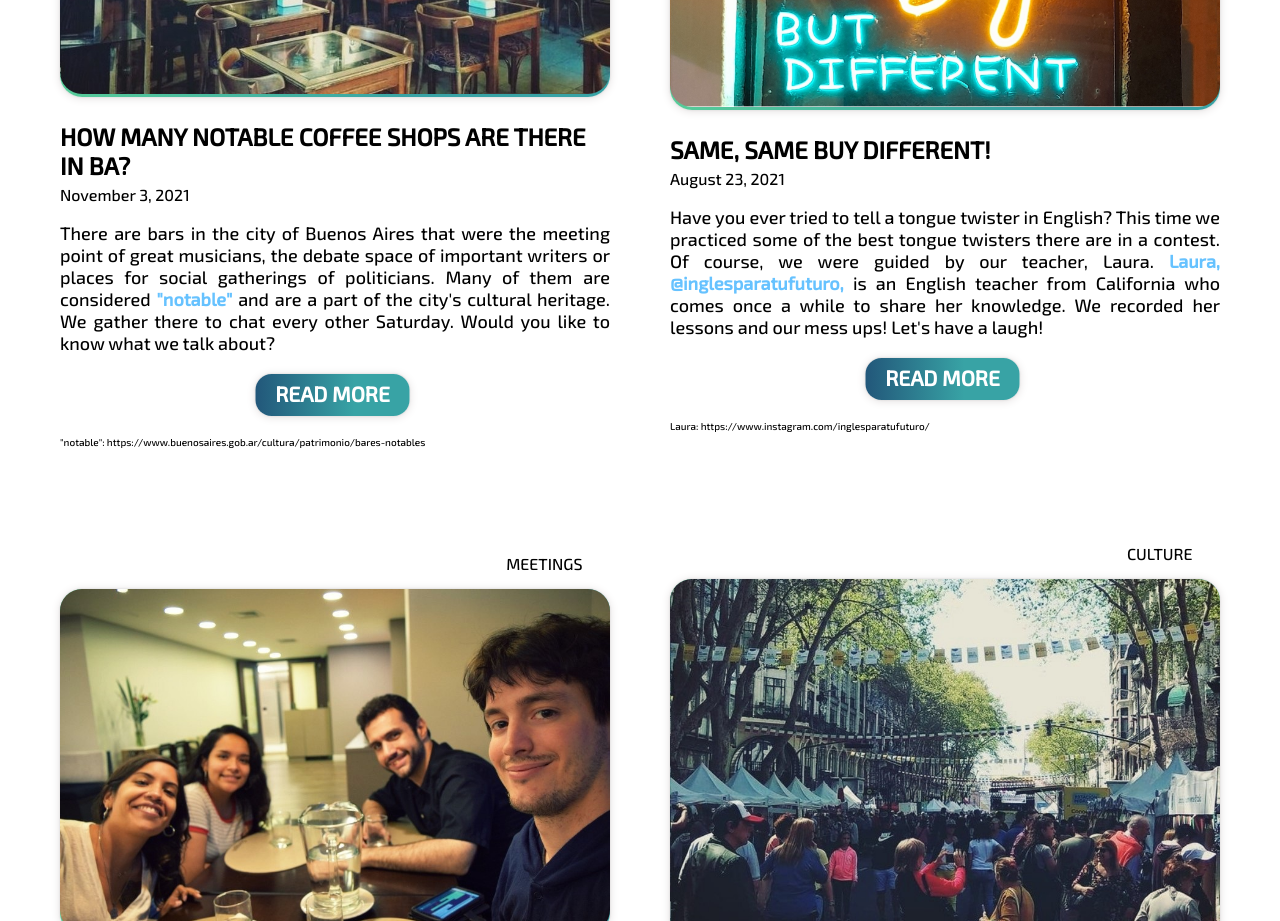
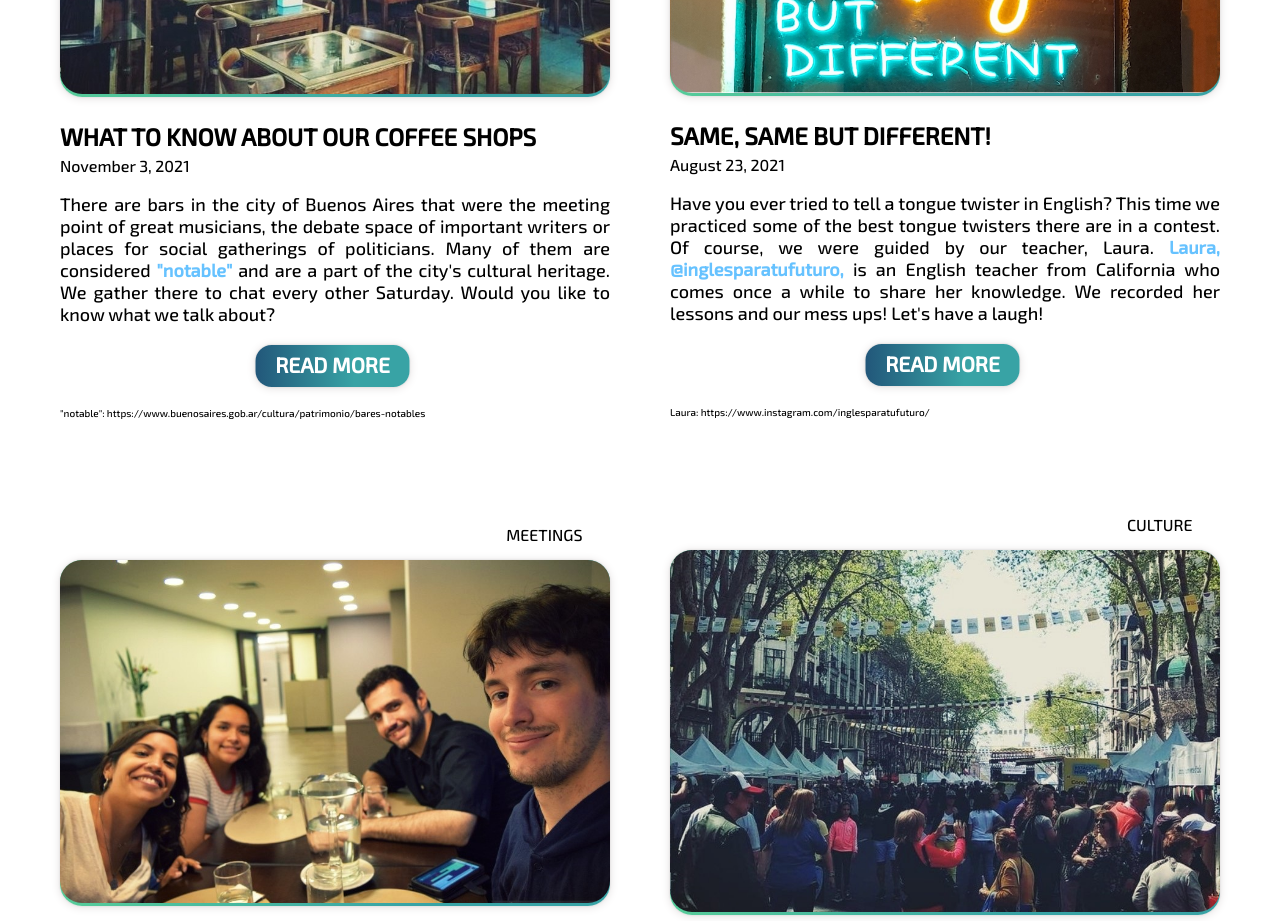
Before and after one commit to noeliaava/mae_nucba, a plain HTML site: page index.html in a window 1280 px wide. Shown: the part 1840-2761 px from the top of the page. Drawn offline with Linux system fonts and the light colour scheme.

Commit message:
Ajustes imágenes y links. Corrección TP Blog. 17/11/2021

```diff
--- a/index.html
+++ b/index.html
@@ -89,7 +89,7 @@
                         <img class="" id="post1" src="assets/img/bar-fotografia.jpg" alt="Cafetería" width="100%">
                     </figure>
                     <div class="blog__header">
-                        <h3 style="text-transform: uppercase;">HOW MANY NOTABLE COFFEE SHOPS ARE THERE IN BA?</h3>
+                        <h3 style="text-transform: uppercase;">WHAT TO KNOW ABOUT OUR COFFEE SHOPS</h3>
                         <h5>November 3, 2021</h5>
                     </div>
                     <div class="blog__text">
@@ -121,7 +121,7 @@
                         <img class="" id="post2" src="assets/img/samesame.jpg" alt="Cafetería" width="100%">
                     </figure>
                     <div class="blog__header">
-                        <h3 style="text-transform: uppercase;">SAME, SAME BUY DIFFERENT!</h3>
+                        <h3 style="text-transform: uppercase;">SAME, SAME BUT DIFFERENT!</h3>
                         <h5>August 23, 2021</h5>
                     </div>
                     <div class="blog__text">
```
